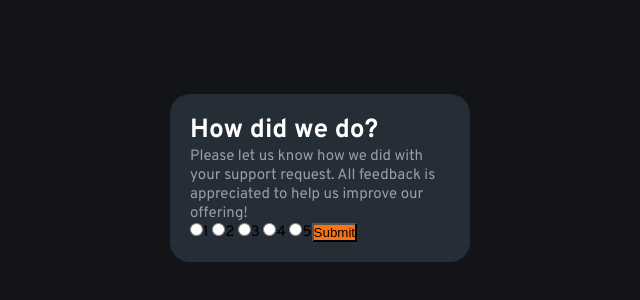
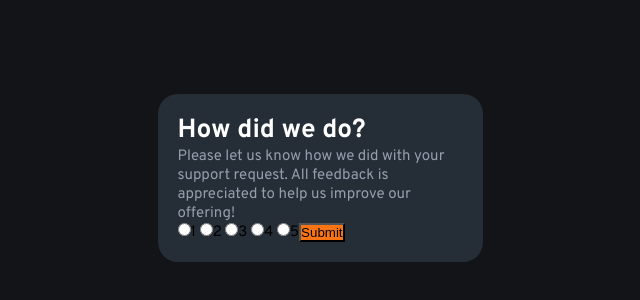
Before and after one commit to daniel-godin/code-challenge-interactive-rating-component-frontend-mentor, a plain HTML site: page index.html in a window 1280 px wide. Shown: the part 222-522 px from the top of the page, without its empty margins (320-960 px from the left). Drawn offline with Linux system fonts and the light colour scheme.

Commit message:
Fixed width of container to 325px, now fits perfectly without margin and padding bugs.

```diff
--- a/style.css
+++ b/style.css
@@ -47,7 +47,7 @@ body {
 }
 
 .container {
-  width: 300px;
+  width: 325px;
   padding: 20px;
   background-color: var(--color-neutral-dark-blue);
   border-radius: 20px;
```
